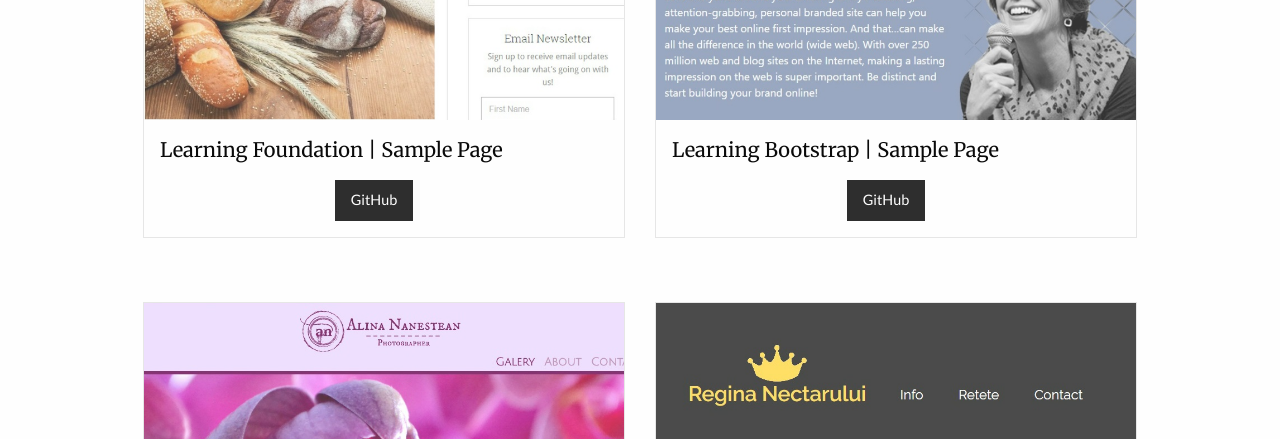
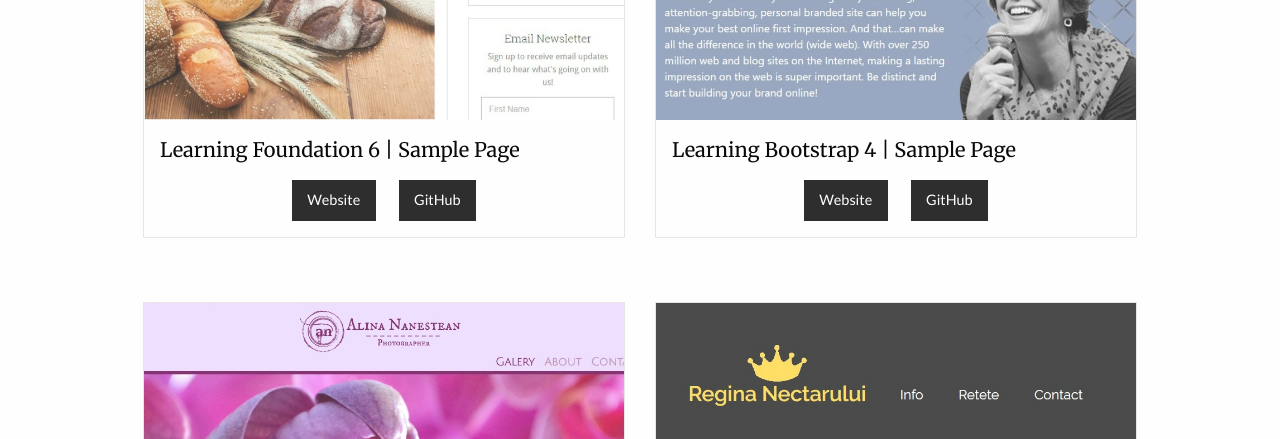
Before and after one commit to alinananestean/alinananestean.github.io, a website: page index.html in a window 1280 px wide. Shown: the part 1340-1779 px from the top of the page. Drawn offline with Linux system fonts and the light colour scheme.

Commit message:
added buttons changed some text

```diff
--- a/index.html
+++ b/index.html
@@ -77,9 +77,10 @@
               <img src="img/work4a.jpg">
             </a>
               <div class="card-section">
-                <h5>Learning Foundation | Sample Page</h5>
+                <h5>Learning Foundation 6 | Sample Page</h5>
               </div>
               <div class="portfolio-btn">
+                <a class="button secondary" href="https://alinananestean.github.io/foundation6Project/" target="_blank">Website</a>
                 <a class="button secondary" href="https://github.com/alinananestean/foundation6Project" target="_blank">GitHub</a>
               </div>
           </div>
@@ -90,9 +91,10 @@
               <img src="img/work3a.jpg">
             </a>
               <div class="card-section">
-                <h5>Learning Bootstrap | Sample Page</h5>
+                <h5>Learning Bootstrap 4 | Sample Page</h5>
               </div>
               <div class="portfolio-btn">
+                  <a class="button secondary" href="https://alinananestean.github.io/bootstrapProject1/" target="_blank">Website</a>
                 <a class="button secondary" href="https://github.com/alinananestean/bootstrapProject1" target="_blank">GitHub</a>
               </div>
           </div>
```
